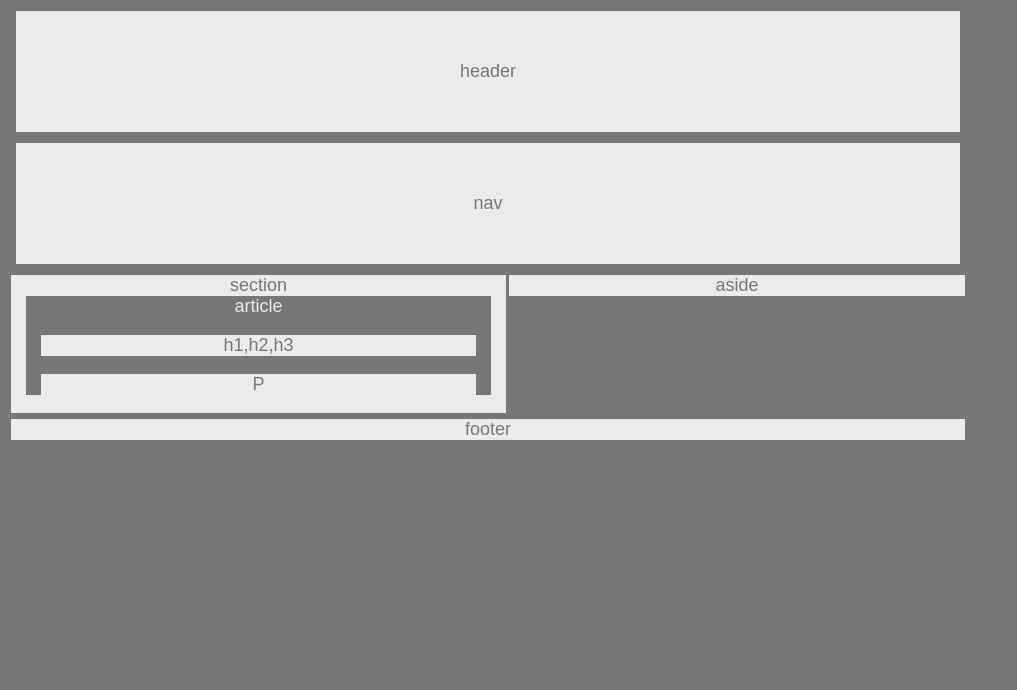
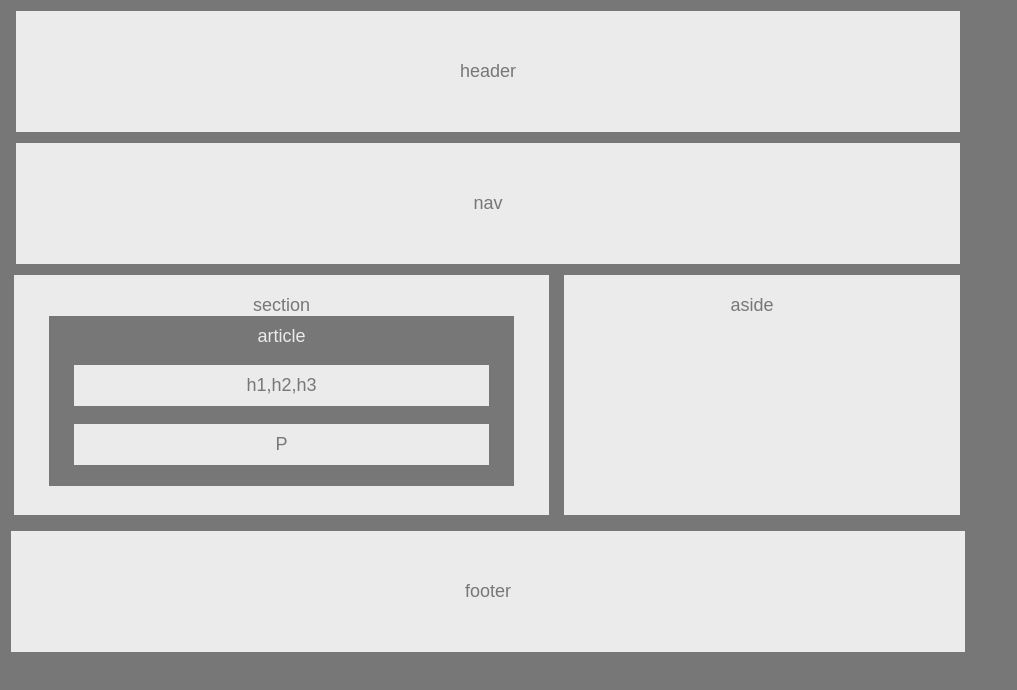
Before and after one commit to Juwami/HW-Wireframe, a plain HTML site: page index.html in a window 1280 px wide. Shown: the whole page, without its empty margins (0-1017 px from the left). Drawn offline with Linux system fonts and the light colour scheme.

Commit message:
update style.css

```diff
--- a/style.css
+++ b/style.css
@@ -27,6 +27,8 @@ article {
     background: #777;
     margin-left: 15px;
     margin-right: 15px;
+    height: 150px;
+    padding: 10px;
 }
 
 h1,p {
@@ -37,18 +39,27 @@ h1,p {
 p {
     margin-left: 15px;
     margin-right: 15px;
+    padding: 10px;
 }
 
 section {
+    height: 200px;
     width: 495px;
     float: left;
+    margin-left: 3px;
+    padding: 20px;
+    border-right-width: 15px;
 }
 
 
 aside {
-    /* display: block; */
+    height: 200px;
+    margin-right: 5px;
+    padding: 20px;
 }
 
 footer {
     clear: both;
+    padding: 50px;
+    margin-top: 10px;
 }
```
